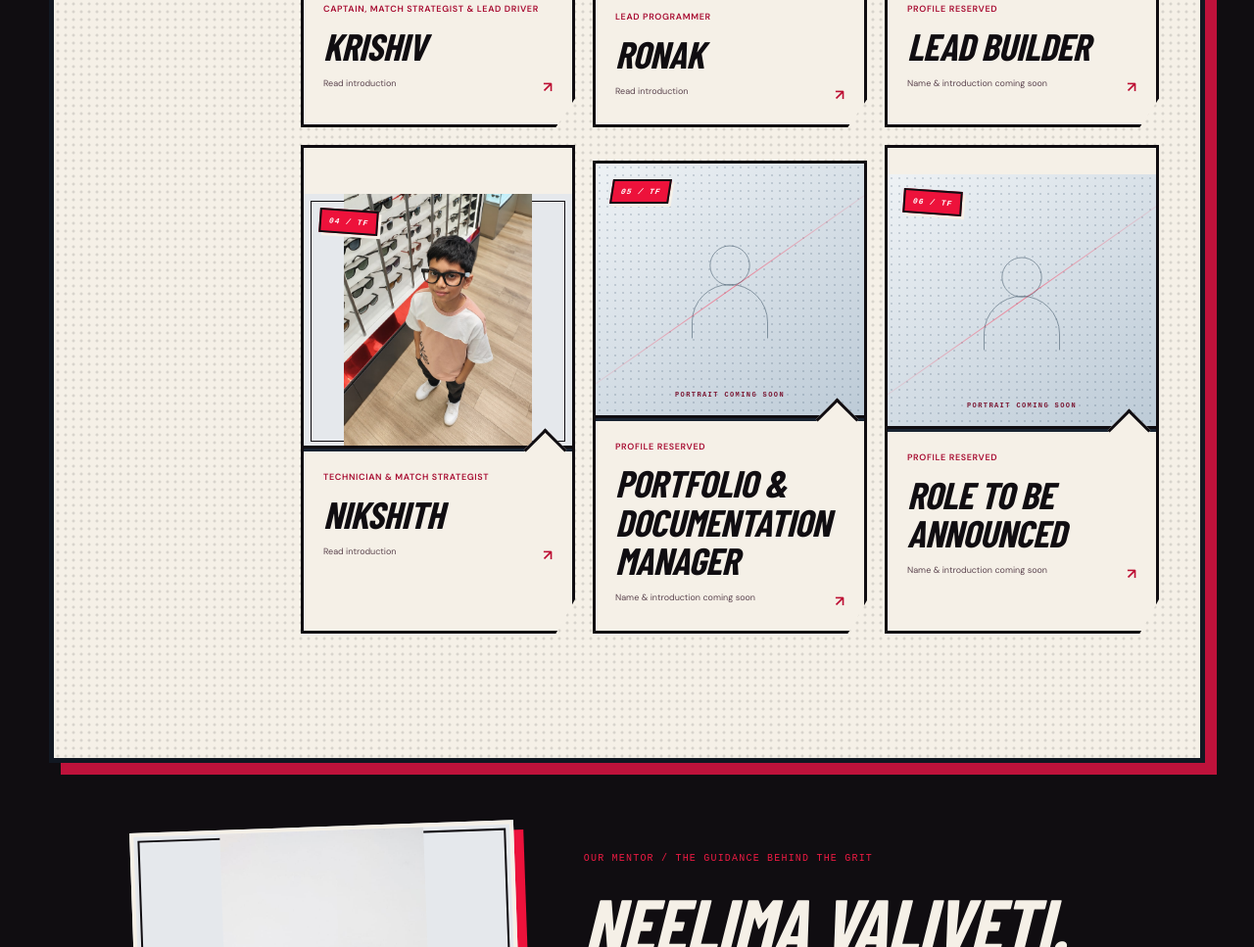
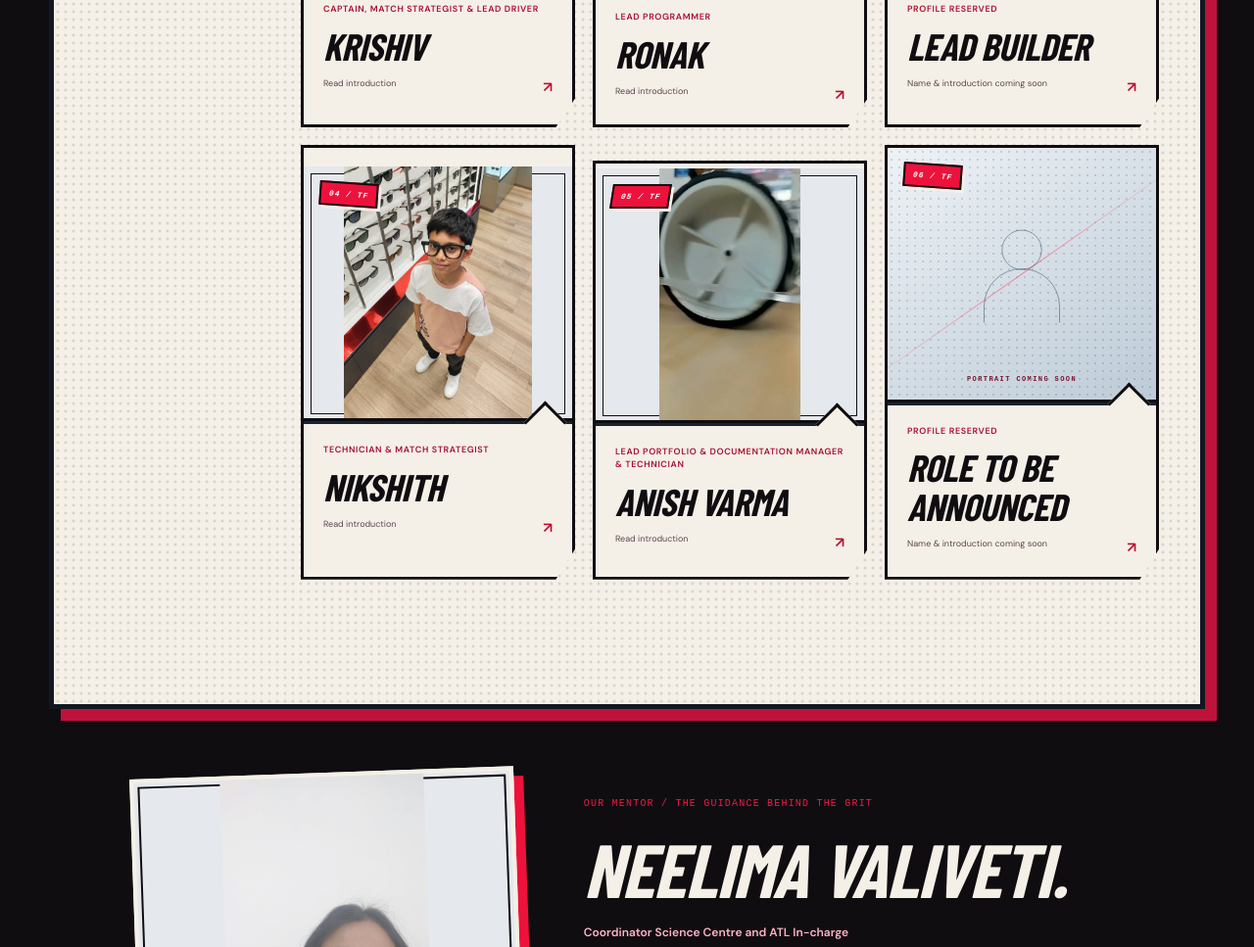
Before and after one commit to Ronak266/NRL-website, a plain HTML site: page index.html in a window 1280 px wide. Shown: the part 3143-4110 px from the top of the page at 98% size. Drawn offline with Linux system fonts and the light colour scheme; some packages are replaced by stand-ins of ours; a script that the page names is missing.

Commit message:
Add Anish Varma to Titan Forge team directory with portfolio, documentation and technician roles

```diff
--- a/index.html
+++ b/index.html
@@ -821,11 +821,12 @@ const members=[
     "photoPosition": "50% 32%"
   },
   {
-    "name": "To be introduced",
-    "role": "Portfolio & Documentation Manager",
-    "pending": true,
-    "bio": "This profile is reserved for Titan Forge’s portfolio & documentation manager. Their name, introduction, and photo will be added when shared.",
-    "photo": ""
+    "name": "Anish Varma",
+    "role": "Lead Portfolio & Documentation Manager & Technician",
+    "school": "Silver Oaks International School, Hyderabad",
+    "bio": "Hey everyone! I'm Anish, and I'm the Portfolio and Documentation Lead for our team at the National Robotics League! I'm passionate about building new things and exploring new technologies in computers and robotics. I enjoy learning new things, exploring innovative ideas, and finding creative ways to solve problems. Through my role, I look forward to documenting our journey, presenting our ideas, and showcasing the hard work and creativity behind our robot. As a technician, I also help with the hands-on work that brings our robot together. Beyond robotics, I love playing cricket, badminton, and other sports.",
+    "photo": "assets/team-videos/anish.jpg",
+    "photoPosition": "50% 32%"
   },
   {
     "name": "Member 06",
```
